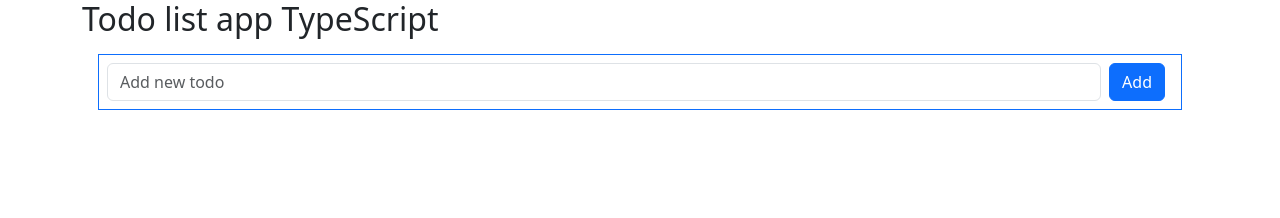
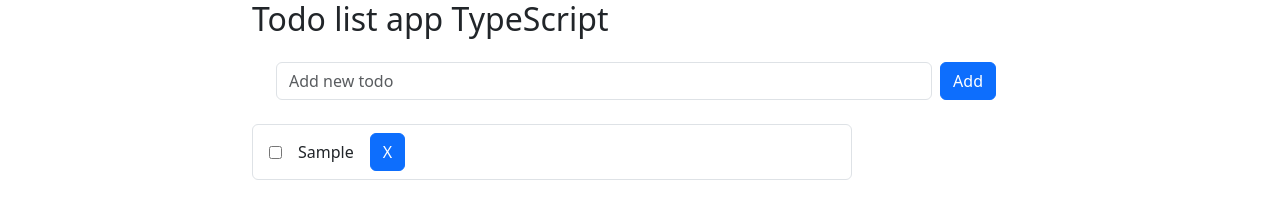
Before and after one commit to pmadhav82/typescript_todo_app, a website built with Vite: page index.html in a window 1280 px wide. Both pictures are taken after typing "Sample" into the empty fields and a click on the button "Add". Built offline with nearby package versions, Linux system fonts and the light colour scheme.

Commit message:
todo list render

```diff
--- a/index.html
+++ b/index.html
@@ -9,15 +9,33 @@
     <script defer type="module" src="/src/main.ts"></script>
   </head>
   <body>
-    <div class="container">
-<section class="">
+    <div class="container" style="max-width: 800px;">
+
 <h2>Todo list app TypeScript</h2>
 <form class="m-3" id="todo-form">
-  <div class="form-group p-2 border border-primary d-flex">
+  <div class="form-group p-2 d-flex">
     <input name="new-todo" class="form-control" type="text" id="new-todo" placeholder="Add new todo"/>
     <button type="submit" class="btn btn-primary mx-2">Add</button>
   </div>
 </form>
+
+
+<section  style="max-width: 600px;">
+
+
+<ul id="taskList" class="list-group">
+
+  <!-- <li class="list-group-item d-flex gap-3 align-items-center">
+
+    <input type="checkbox" name="" id="1">
+  <label for="1">    Cras justo odio </label>
+<button class="btn btn-primary">X</button>
+
+  </li> -->
+
+
+</ul>
+
 </section>
 
     </div>
--- a/package.json
+++ b/package.json
@@ -13,6 +13,7 @@
     "vite": "^5.2.0"
   },
   "dependencies": {
-    "bootstrap": "^5.3.3"
+    "bootstrap": "^5.3.3",
+    "uuid": "^10.0.0"
   }
 }
--- a/src/main.ts
+++ b/src/main.ts
@@ -1,4 +1,14 @@
 import "bootstrap/dist/css/bootstrap.min.css"
+import {v4 as uuid}  from "uuid";
+import TaskList from "./model/AllTask";
+import TaskItem from "./model/TaskItem";
+import ListTemplete from "./templete/listTemplete";
+
+
+const allTask = TaskList.instance;
+const template = ListTemplete.instance;
+
+
 
 const todoForm = document.getElementById("todo-form") as HTMLFormElement
 
@@ -9,11 +19,13 @@ todoForm.addEventListener("submit", (e)=>{
   e.preventDefault();
   const formData = new FormData(todoForm);
 
-const todoValue = formData.get("new-todo");
+const todoValue = formData.get("new-todo") as string;
 
 if(todoValue === null || todoValue?.toString().trim() === "") return
 
-console.log(todoValue);
+const newTask = new TaskItem(uuid(), todoValue.trim()) ;
+allTask.addTask(newTask);
+template.render(allTask);
 todoForm.reset()
 
 
@@ -21,3 +33,6 @@ todoForm.reset()
 
 
 }
+
+allTask.load();
+template.render(allTask);
--- a/src/model/TaskItem.ts
+++ b/src/model/TaskItem.ts
@@ -11,7 +11,7 @@ export default class TaskItem implements ITask{
     constructor(
         private _id:string = "",
         private _task:string = "",
-        private _completed:boolean,
+        private _completed:boolean = false,
     ){
 
     }
--- /dev/null
+++ b/src/templete/listTemplete.ts
@@ -0,0 +1,69 @@
+import AllTask from "../model/AllTask";
+
+
+interface DOMList{
+    ul: HTMLUListElement,
+    render(allTask: AllTask):void,
+    clear():void
+}
+
+
+export default class ListTemplete implements DOMList{
+
+    ul: HTMLUListElement;
+static instance: ListTemplete = new ListTemplete();
+private constructor(){
+this.ul = document.getElementById("taskList") as HTMLUListElement;
+
+}
+
+clear(): void {
+    this.ul.innerHTML = ""
+}
+
+
+render(allTask: AllTask): void {
+    this.clear();
+
+allTask.tasks.forEach(task=>{
+
+
+    const li = document.createElement("li") as HTMLLIElement;
+li.className = "list-group-item d-flex gap-3 align-items-center";
+
+
+     const checkBox = document.createElement("input") as HTMLInputElement;
+     checkBox.id = task.id;
+     checkBox.type = "checkbox";
+checkBox.checked = task.completed;
+     li.append(checkBox);
+
+
+     checkBox.addEventListener("change", ()=>{
+        task.completed = !task.completed;
+        allTask.save();
+     })
+
+
+
+     const label = document.createElement("label") as HTMLLabelElement;
+     label.htmlFor = task.id;
+     label.textContent = task.task;
+     li.append(label);
+
+
+     const deleteButton = document.createElement("button") as HTMLButtonElement;
+     deleteButton.className = "btn btn-primary";
+     deleteButton.textContent = "X"
+li.append(deleteButton);
+
+deleteButton.addEventListener("click", ()=>{
+    allTask.removeTask(task.id);
+    this.render(allTask);
+})
+this.ul.append(li);
+
+})
+}
+
+}
```
Also changed, not shown: README.md (added), 1 other file.
